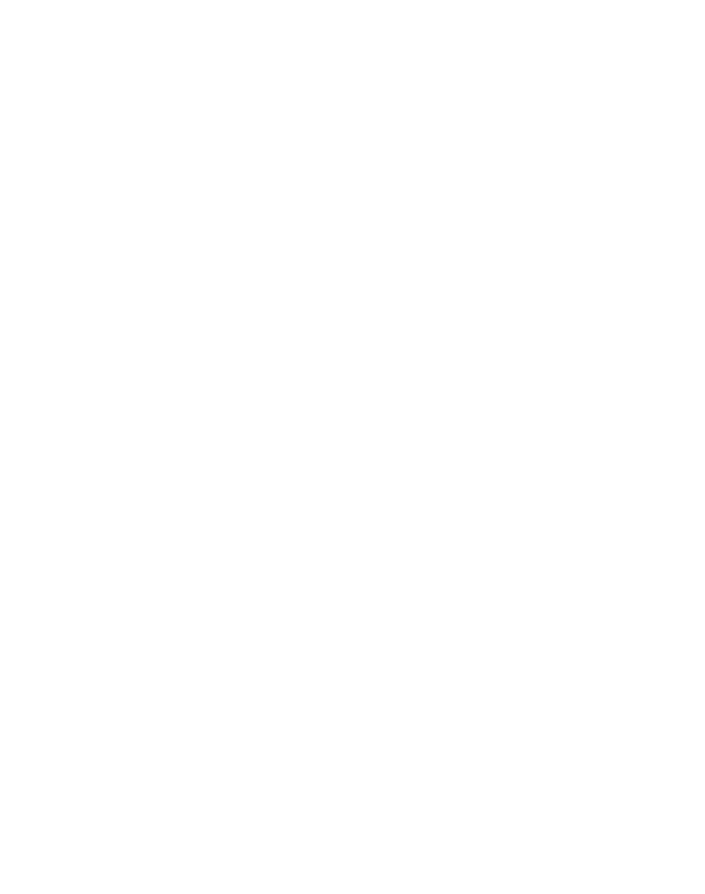
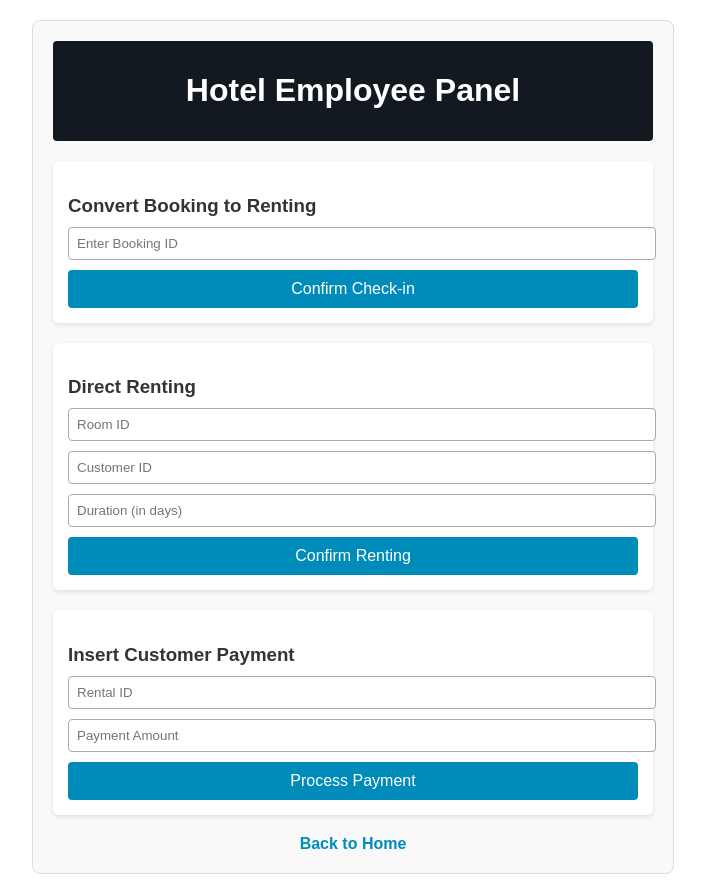
Before and after one commit to AlecBaz/CSI2132-Project, a React (Create React App) app in the folder web-app/: page /employee in a window 1280 px wide. Before the commit this address had no page. Shown: the whole page, without its empty margins (287-992 px from the left). Before the commit the page ends 800 px from the top, so only its background shows below. Built offline with nearby package versions, Linux system fonts and the light colour scheme.

Commit message:
Added an employee page

```diff
--- a/web-app/src/App.js
+++ b/web-app/src/App.js
@@ -3,6 +3,7 @@
 import './App.css';
 import Search from "./pages/search.js";
 import Admin from './pages/admin.js';
+import Employee from './pages/employee.js';
 
 function App() {
   return (
@@ -10,6 +11,7 @@
       <Routes>
         <Route path="/" element={<Search />} />
         <Route path="/admin" element={<Admin />} />
+        <Route path="/employee" element={<Employee />} />
       </Routes>
     </Router>
   );
--- /dev/null
+++ b/web-app/src/pages/employee.js
@@ -0,0 +1,94 @@
+import React, { useState } from 'react';
+import { Link } from 'react-router-dom';
+import '../styles/employee.css';
+
+function Employee() {
+  const [bookingId, setBookingId] = useState('');
+  const [rentalInfo, setRentalInfo] = useState({ roomId: '', customerId: '', duration: '' });
+  const [paymentInfo, setPaymentInfo] = useState({ rentalId: '', amount: '' });
+
+  const handleConfirmBooking = () => {
+    console.log(`Confirming booking: ${bookingId}`);
+    // API call to confirm booking and convert it into a rental
+  };
+
+  const handleDirectRenting = () => {
+    console.log(`Direct Renting - Room: ${rentalInfo.roomId}, Customer: ${rentalInfo.customerId}, Duration: ${rentalInfo.duration}`);
+    // API call to process a direct renting
+  };
+
+  const handlePayment = () => {
+    console.log(`Processing payment for rental: ${paymentInfo.rentalId}, Amount: ${paymentInfo.amount}`);
+    // API call to insert a customer payment
+  };
+
+  return (
+    <div className="employee-page">
+      <header className="employee-header">
+        <h1>Hotel Employee Panel</h1>
+      </header>
+
+      <div className="employee-content">
+        {/* Convert Booking to Renting */}
+        <div className="employee-section">
+          <h3>Convert Booking to Renting</h3>
+          <input
+            type="text"
+            placeholder="Enter Booking ID"
+            value={bookingId}
+            onChange={(e) => setBookingId(e.target.value)}
+          />
+          <button onClick={handleConfirmBooking}>Confirm Check-in</button>
+        </div>
+
+        {/* Direct Renting */}
+        <div className="employee-section">
+          <h3>Direct Renting</h3>
+          <input
+            type="text"
+            placeholder="Room ID"
+            value={rentalInfo.roomId}
+            onChange={(e) => setRentalInfo({ ...rentalInfo, roomId: e.target.value })}
+          />
+          <input
+            type="text"
+            placeholder="Customer ID"
+            value={rentalInfo.customerId}
+            onChange={(e) => setRentalInfo({ ...rentalInfo, customerId: e.target.value })}
+          />
+          <input
+            type="text"
+            placeholder="Duration (in days)"
+            value={rentalInfo.duration}
+            onChange={(e) => setRentalInfo({ ...rentalInfo, duration: e.target.value })}
+          />
+          <button onClick={handleDirectRenting}>Confirm Renting</button>
+        </div>
+
+        {/* Insert Payment */}
+        <div className="employee-section">
+          <h3>Insert Customer Payment</h3>
+          <input
+            type="text"
+            placeholder="Rental ID"
+            value={paymentInfo.rentalId}
+            onChange={(e) => setPaymentInfo({ ...paymentInfo, rentalId: e.target.value })}
+          />
+          <input
+            type="text"
+            placeholder="Payment Amount"
+            value={paymentInfo.amount}
+            onChange={(e) => setPaymentInfo({ ...paymentInfo, amount: e.target.value })}
+          />
+          <button onClick={handlePayment}>Process Payment</button>
+        </div>
+      </div>
+
+      <footer className="employee-footer">
+        <Link to="/">Back to Home</Link>
+      </footer>
+    </div>
+  );
+}
+
+export default Employee;
--- /dev/null
+++ b/web-app/src/styles/employee.css
@@ -0,0 +1,69 @@
+/* Employee Page Styling */
+.employee-page {
+    font-family: Arial, sans-serif;
+    max-width: 600px;
+    margin: 20px auto;
+    padding: 20px;
+    border: 1px solid #ddd;
+    border-radius: 8px;
+    background-color: #f9f9f9;
+  }
+
+  .employee-header {
+    background-color: #131921;
+    color: white;
+    padding: 10px;
+    text-align: center;
+    border-radius: 4px;
+  }
+
+  .employee-content {
+    margin-top: 20px;
+  }
+
+  .employee-section {
+    background: white;
+    padding: 15px;
+    border-radius: 6px;
+    box-shadow: 0 2px 4px rgba(0, 0, 0, 0.1);
+    margin-bottom: 20px;
+  }
+
+  .employee-section h3 {
+    margin-bottom: 10px;
+    color: #333;
+  }
+
+  .employee-section input {
+    width: 100%;
+    padding: 8px;
+    margin-bottom: 10px;
+    border: 1px solid #aaa;
+    border-radius: 4px;
+  }
+
+  .employee-section button {
+    width: 100%;
+    padding: 10px;
+    background-color: #008CBA;
+    border: none;
+    color: white;
+    border-radius: 4px;
+    cursor: pointer;
+    font-size: 16px;
+  }
+
+  .employee-section button:hover {
+    background-color: #007B9E;
+  }
+
+  .employee-footer {
+    margin-top: 20px;
+    text-align: center;
+  }
+
+  .employee-footer a {
+    text-decoration: none;
+    color: #008CBA;
+    font-weight: bold;
+  }
```
